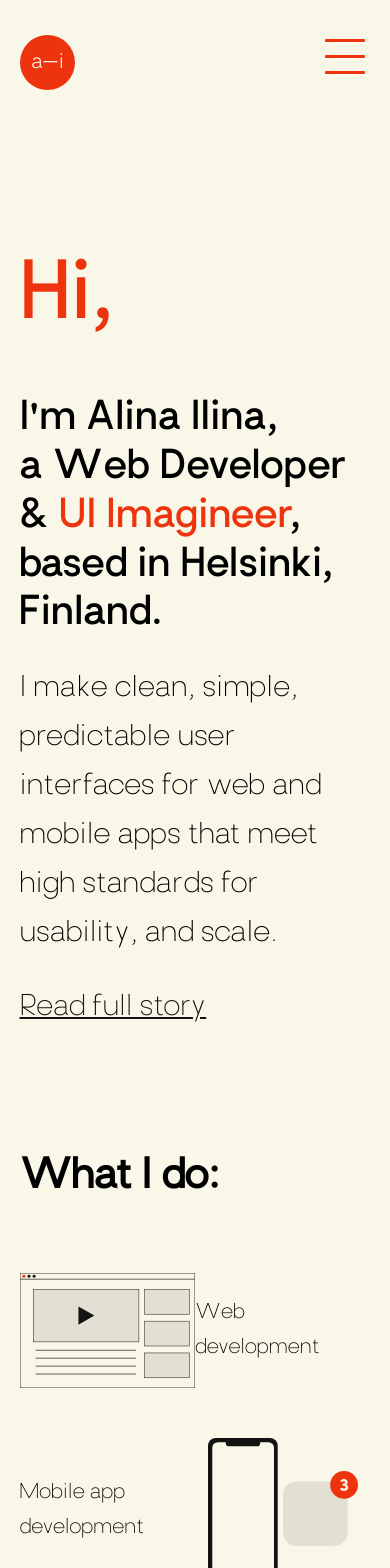
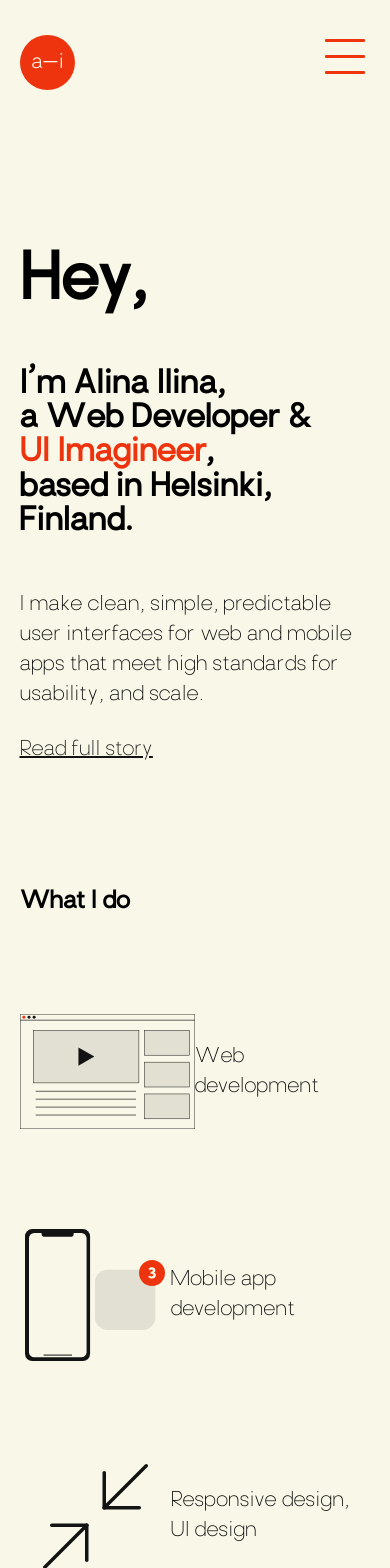
Before and after one commit to alinailina/Cover-Letter, a React (Create React App) app: page / in a window 390 px wide. Shown: the top 1568 px of the page. Built offline with nearby package versions, Linux system fonts and the light colour scheme.

Commit message:
Fixing mobile issues

```diff
--- a/src/components/index.scss
+++ b/src/components/index.scss
@@ -73,6 +73,10 @@ nav {
 
         @include phone {
           padding: 10px;
+
+          a {
+            font-size: 1rem;
+          }
         }
       }
     }
@@ -253,6 +257,7 @@ aside {
 
   h2 {
     font-size: 2.5rem;
+    line-height: 1.1;
     font-family: $medium;
   }
 
@@ -293,6 +298,7 @@ aside {
     > div {
       a {
         font-size: 1.25rem;
+        line-height: 1.5;
 
         span:last-of-type {
           img {
@@ -404,5 +410,9 @@ footer {
 
   @include phone {
     padding: 10px;
+
+    a {
+      font-size: 1rem;
+    }
   }
 }
--- a/src/layout/Home.jsx
+++ b/src/layout/Home.jsx
@@ -16,9 +16,8 @@ const Home = () => {
           <div>
             {" "}
             <h1>
-              <span> Hi,</span>
-              <br /> <br />
-              I'm Alina Ilina, <br />a Web Developer & <span>UI Imagineer</span>
+              <span> Hey,</span>I<span>,</span>
+              m Alina Ilina, <br />a Web Developer & <span>UI Imagineer</span>
               , <br />
               based in Helsinki, Finland.
             </h1>
@@ -31,23 +30,23 @@ const Home = () => {
         </section>
 
         <section>
-          <h2>What I do:</h2>
+          <h2>What I do</h2>
           <ul>
             <li>
+              {" "}
+              <div>
+                {" "}
                 <img
                   className={css.svg1}
                   src={require("../assets/svgs/UI Elements/video.svg")}
                   alt=""
                   width="300px"
                 />
+              </div>{" "}
+              <p> Web development</p>
             </li>
             <li>
-              <p>Web development</p>
-            </li>
-            <li>
-              <p>Mobile app development</p>
-            </li>
-            <li>
+              {" "}
               <div>
                 {" "}
                 <img
@@ -56,30 +55,25 @@ const Home = () => {
                   alt=""
                   width="100px"
                 />{" "}
-              </div>
-              <div>
                 <img
                   className={css.svg3}
                   src={require("../assets/svgs/UI Elements/app-notification.svg")}
                   alt=""
                   width="120px"
                 />{" "}
-              </div>
+              </div>{" "}
+              <p>Mobile app development</p>
             </li>{" "}
             <li>
+              <div>
                 <img
                   className={css.svg4}
                   src={require("../assets/svgs/UI Elements/size.svg")}
                   alt=""
                   width="120px"
                 />
-            </li>
-            <li>
-              <p>
-                Responsive design/
-                <br />
-                UI design
-              </p>
+              </div>
+              <p>Responsive design, UI design</p>
             </li>
           </ul>
         </section>
--- a/src/layout/css/About.module.scss
+++ b/src/layout/css/About.module.scss
@@ -35,6 +35,7 @@
     @include phone {
       p {
         font-size: 1.25rem;
+        line-height: 1.5;
       }
     }
   }
@@ -43,16 +44,13 @@
     // Hero img
     > div:first-of-type {
       img {
-        height: 40vh;
+        height: 30vh;
       }
     }
 
     // Text
     section:first-of-type {
-      padding: 45vh 0 25px;
-      p {
-        font-family: $regular;
-      }
+      padding: 35vh 0 25px;
     }
   }
 }
--- a/src/layout/css/Home.module.scss
+++ b/src/layout/css/Home.module.scss
@@ -11,25 +11,35 @@
 
     > div {
       h1 {
-        font-family: $semi-bold;
+        font-family: $medium;
         font-size: 4rem;
         max-width: 10em;
-        line-height: 1.25;
-        margin-bottom: 25px;
+        line-height: 1.1;
+        margin-bottom: 50px;
 
-        span {
+        span:first-of-type {
+          display: block;
+          margin-bottom: 50px;
+        }
+
+        span:nth-of-type(2) {
+          position: relative;
+          top: -40px;
+        }
+
+        span:nth-of-type(3) {
           color: $red;
         }
+      }
+
+      p {
+        margin-bottom: 25px;
       }
 
       a,
       p {
         font-size: 1.75rem;
         line-height: 1.75;
-      }
-
-      p {
-        margin-bottom: 25px;
       }
 
       a {
@@ -45,35 +55,25 @@
       }
     }
 
-    @include tablet {
-      > div {
-        h1 {
-          font-size: 3.5rem;
-        }
-      }
-    }
-
     @include phone {
       > div {
         h1 {
-          font-size: 10vw;
+          font-size: 8vw;
           span:first-of-type {
-            font-size: 20vw;
+            font-size: 16vw;
+          }
+
+          span:nth-of-type(2) {
+            top: -25px;
           }
         }
+
+        p,
+        a {
+          font-size: 1.25rem;
+          line-height: 1.5;
+        }
       }
-
-      // > div {
-      //   h1 {
-      //     font-size: 10vw;
-      //   }
-
-      //   p,
-      //   a {
-      //     font-size: 1.25rem;
-      //     font-family: $regular;
-      //   }
-      // }
     }
   }
 
@@ -84,64 +84,80 @@
     padding: 50px 0 75px;
 
     h2 {
-      //border: 1px solid red;
+      font-family: $medium;
       font-size: 2.5rem;
-      font-family: $medium;
+      @include phone {
+        font-size: 6vw;
+      }
       padding: 25px 0 50px;
     }
 
     ul {
-      //border: 1px solid red;
       @include child-container;
       display: flex;
       flex-wrap: wrap;
 
       li {
         //border: 1px solid red;
-        width: 50%;
+        width: 100%;
         display: flex;
-        justify-content: center;
+        //flex-direction: row-reverse;
         align-items: center;
-        padding: 25px 0;
+        justify-content: space-between;
+        padding: 50px 0;
+
+        > div {
+          display: flex;
+          justify-content: center;
+          align-items: center;
+          width: 50%;
+        }
+
+        // Svgs
+        .svg1 {
+          width: 175px;
+        }
+
+        .svg2 {
+          //border: 1px solid red;
+          width: 70px;
+        }
+
+        .svg3 {
+          //border: 1px solid red;
+          width: 70px;
+        }
+
+        .svg4 {
+          width: 105px;
+          align-self: center;
+        }
 
         p {
           //border: 1px solid red;
-          font-size: 1.75rem;
+          display: block;
+          width: 100%;
+          font-size: 1.25rem;
           line-height: 1.75;
+          //text-align: center;
+          padding: 25px 0;
+          max-width: 10em;
 
           @include phone {
             font-size: 1.25rem;
+            line-height: 1.5;
           }
         }
 
-        // Svgs
         @include tablet {
-          .svg1 {
-            width: 225px;
-          }
-          .svg2 {
-            width: 90px;
-          }
-          .svg3 {
-            width: 100px;
-          }
-          .svg4 {
-            width: 100px;
-          }
-        }
+          width: 30%;
+          flex-direction: column;
+          justify-content: center;
+          align-items: center;
 
-        @include phone {
-          .svg1 {
-            width: 175px;
-          }
-          .svg2 {
-            width: 75px;
-          }
-          .svg3 {
-            width: 75px;
-          }
-          .svg4 {
-            width: 85px;
+          p {
+            text-align: center;
+            max-width: 8em;
           }
         }
       }
```
Lines whose indentation alone changed are shown as unchanged.
